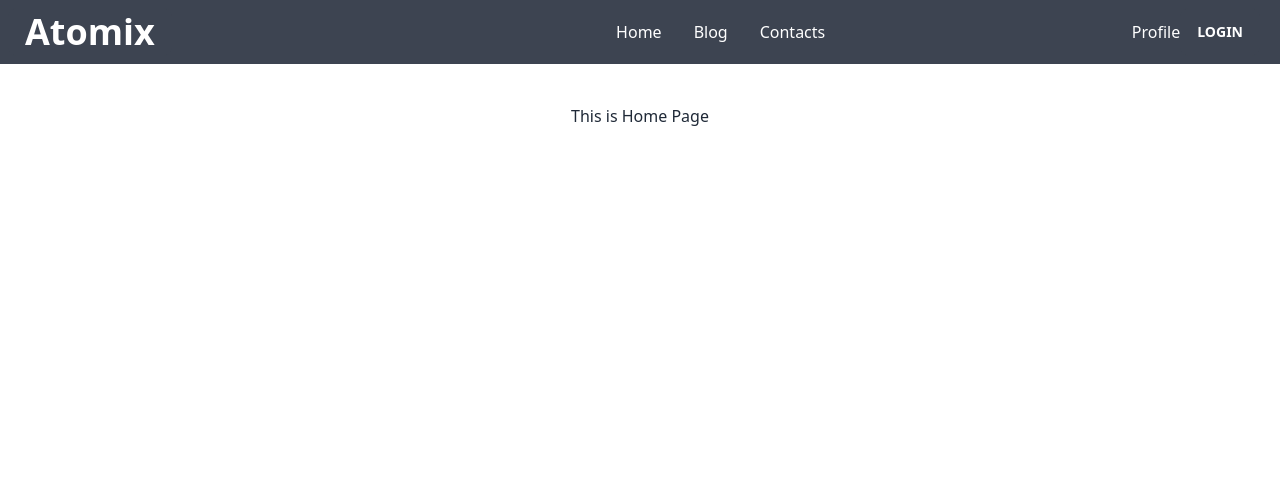
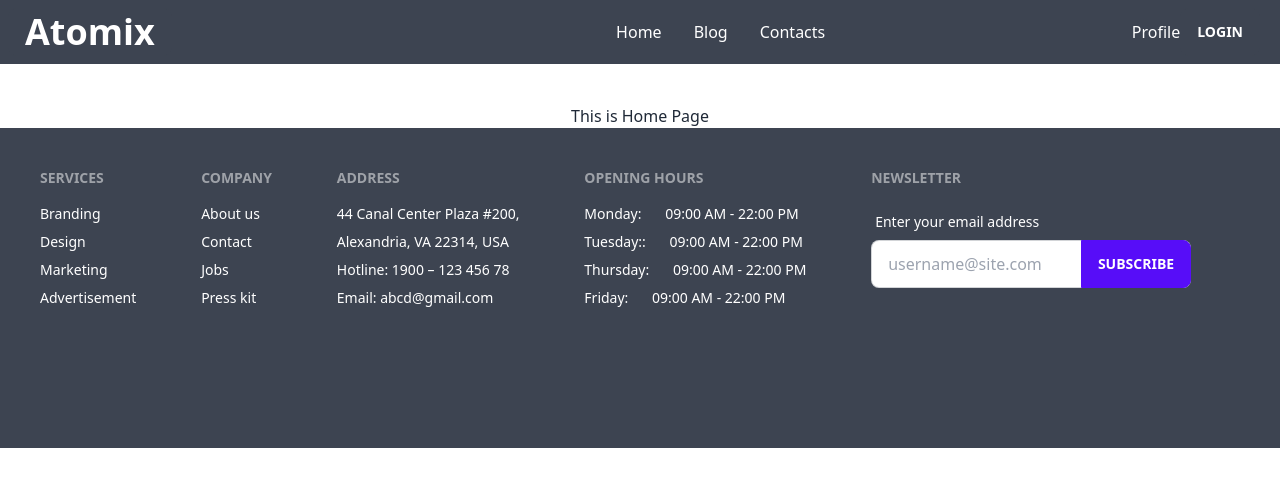
Before and after one commit to sarker-badhon/Atomix_Restaurnt_chef_client_complete_projects, a React (Vite) app: page / in a window 1280 px wide. Shown: the top 486 px of the page. Built offline with nearby package versions, Linux system fonts and the light colour scheme.

Commit message:
added footer section

```diff
--- a/src/components/Footer.jsx
+++ b/src/components/Footer.jsx
@@ -2,9 +2,61 @@ import React from 'react';
 
 const Footer = () => {
     return (
-        <div>
+        <footer className="">
+          <div className="footer p-10 bg-neutral text-neutral-content h-80">
+          <div>
+                <span className="footer-title">Services</span>
+                <a className="link link-hover">Branding</a>
+                <a className="link link-hover">Design</a>
+                <a className="link link-hover">Marketing</a>
+                <a className="link link-hover">Advertisement</a>
+            </div>
+            <div>
+                <span className="footer-title">Company</span>
+                <a className="link link-hover">About us</a>
+                <a className="link link-hover">Contact</a>
+                <a className="link link-hover">Jobs</a>
+                <a className="link link-hover">Press kit</a>
+            </div>
 
-        </div>
+            <div>
+                <span className="footer-title">ADDRESS</span>
+                <p className="link link-hover">44 Canal Center Plaza #200,</p>
+                <p className="link link-hover">Alexandria, VA 22314, USA</p>
+                <p className="link link-hover">Hotline: 1900 – 123 456 78</p>
+                <p className="link link-hover">Email: abcd@gmail.com</p>
+
+            </div>
+            <div>
+                <span className="footer-title">OPENING HOURS</span>
+                <a className="link link-hover">Monday: <span className='ml-5'>09:00 AM - 22:00 PM</span>
+                </a>
+                <a className="link link-hover">Tuesday:: <span className='ml-5'>09:00 AM - 22:00 PM</span>
+                </a>
+
+                <a className="link link-hover">Thursday: <span className='ml-5'>09:00 AM - 22:00 PM</span>
+                </a>
+                <a className="link link-hover">Friday: <span className='ml-5'>09:00 AM - 22:00 PM</span>
+                </a>
+
+            </div>
+            <div>
+                <span className="footer-title">Newsletter</span>
+                <div className="form-control w-80">
+                    <label className="label">
+                        <span className="label-text text-white">Enter your email address</span>
+                    </label>
+                    <div className="relative">
+                        <input type="email" placeholder="username@site.com" className="input input-bordered w-full pr-16 text-black" required />
+                        <button className="btn btn-primary absolute top-0 right-0 rounded-l-none">Subscribe</button>
+                    </div>
+                </div>
+                <div>
+                </div>
+            </div>
+          </div>
+
+        </footer>
     );
 };
 
```
